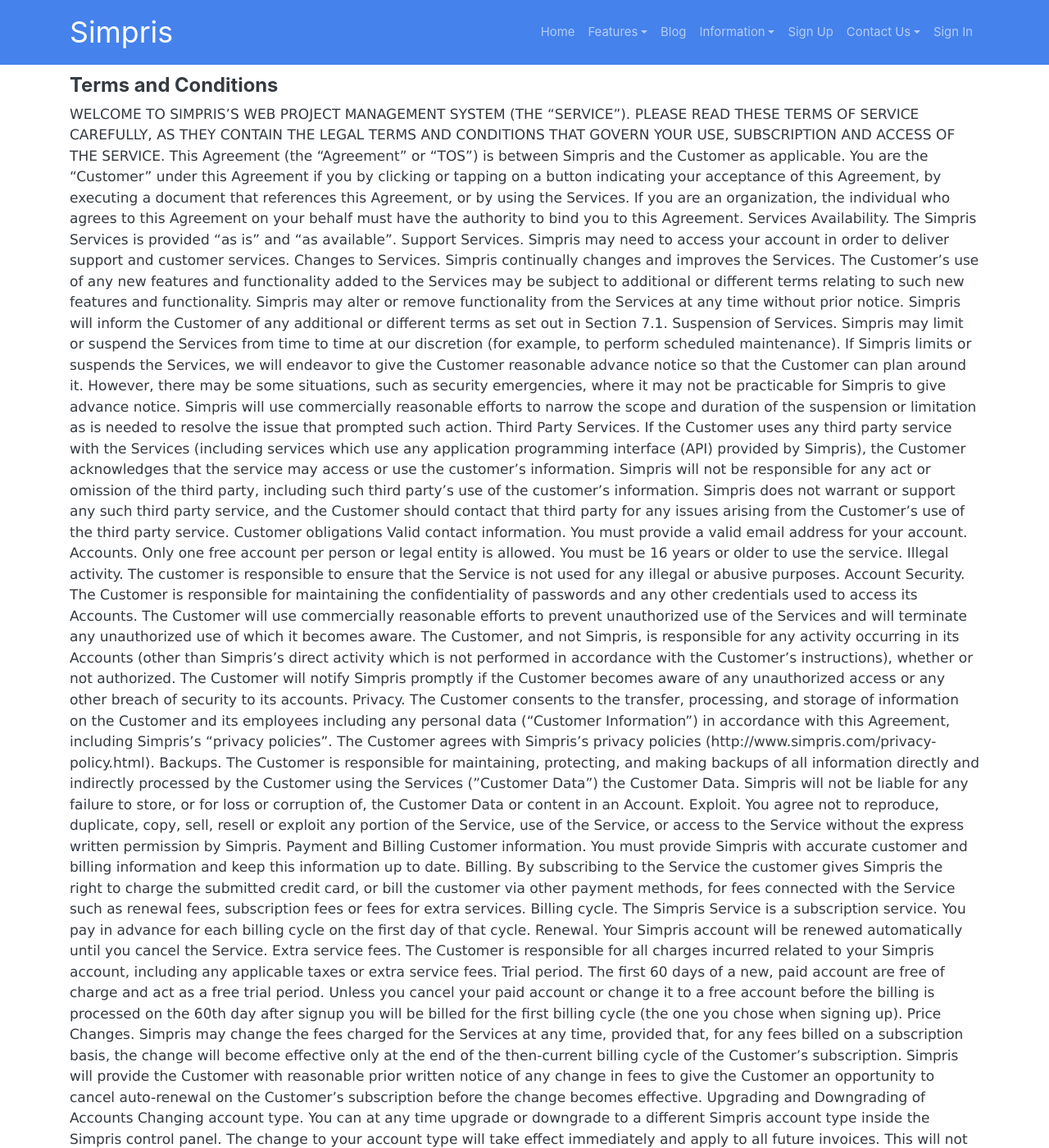
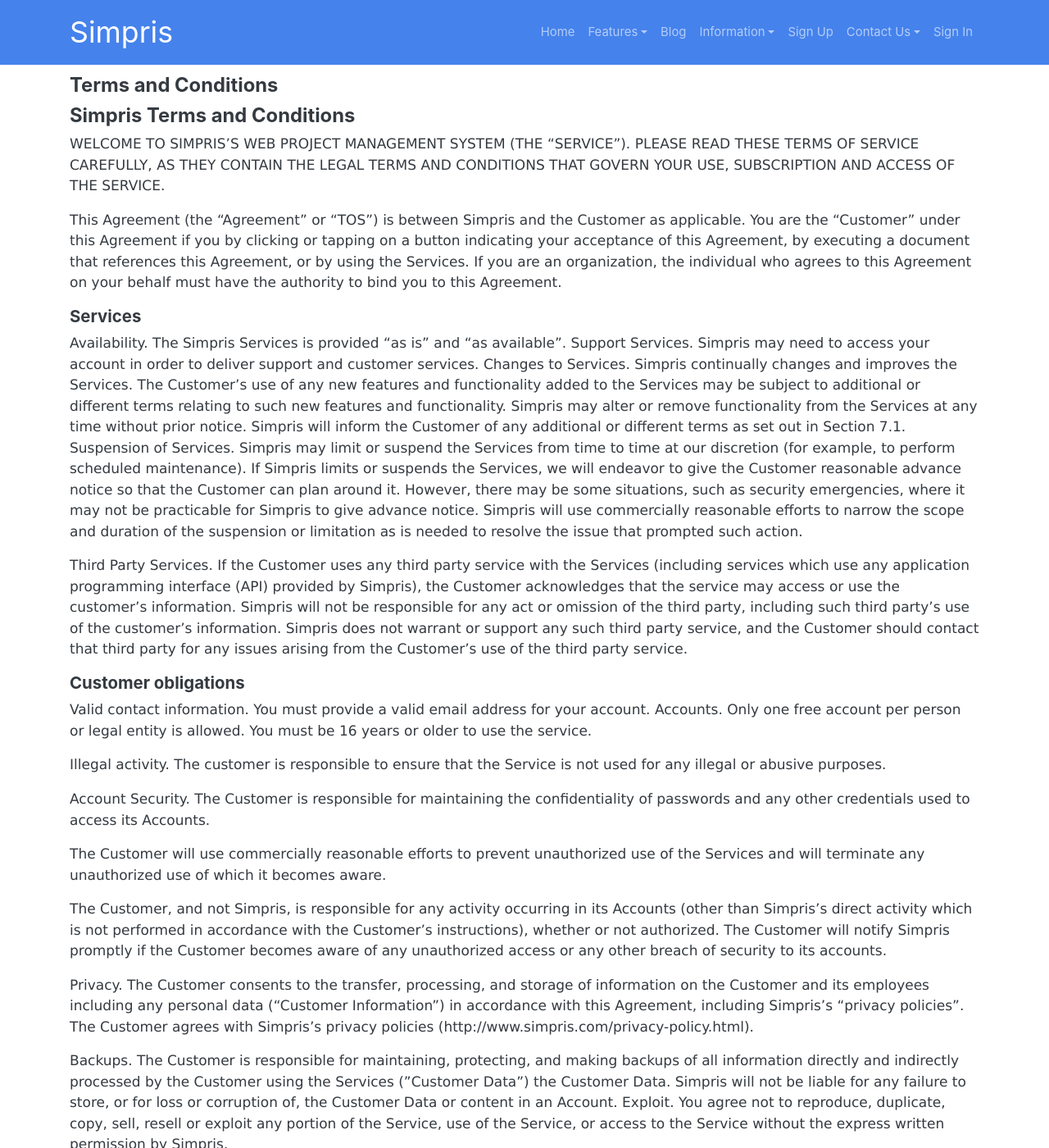
Before and after one commit to Grafrajohn/si, a Jekyll site: the page built from terms.markdown, in a window 1280 px wide and 1400 px high. Shown: the whole window at 82% size. Built offline with Jekyll 4.4.1, drawn with Linux system fonts in a browser that asks for light colours; nearby versions of some CDN libraries; some of the changed text lies outside the part shown.

Commit message:
Improve privacy and terms text

```diff
--- a/privacy.markdown
+++ b/privacy.markdown
@@ -5,7 +5,7 @@
 layout: page
 ---
 
-# Simpris Terms and Conditions
+# Simpris Privacy Policy
 
 Goodly Code Limited ("Simpris") operates several websites including Simpris.com and related
 subdomains. It is Simpris's policy to respect your privacy regarding any information we may collect
--- a/terms.markdown
+++ b/terms.markdown
@@ -5,110 +5,192 @@
 layout: page
 ---
 
+# Simpris Terms and Conditions
+
 WELCOME TO SIMPRIS’S WEB PROJECT MANAGEMENT SYSTEM (THE “SERVICE”). PLEASE READ THESE TERMS OF SERVICE CAREFULLY, AS THEY CONTAIN THE LEGAL TERMS AND CONDITIONS THAT GOVERN YOUR USE, SUBSCRIPTION AND ACCESS OF THE SERVICE.
+
 This Agreement (the “Agreement” or “TOS”) is between Simpris and the Customer as applicable. You are the “Customer” under this Agreement if you by clicking or tapping on a button indicating your acceptance of this Agreement, by executing a document that references this Agreement, or by using the Services. If you are an organization, the individual who agrees to this Agreement on your behalf must have the authority to bind you to this Agreement.
-Services
+
+## Services
+
 Availability. The Simpris Services is provided “as is” and “as available”.
 Support Services. Simpris may need to access your account in order to deliver support and customer services.
 Changes to Services. Simpris continually changes and improves the Services. The Customer’s use of any new features and functionality added to the Services may be subject to additional or different terms relating to such new features and functionality. Simpris may alter or remove functionality from the Services at any time without prior notice. Simpris will inform the Customer of any additional or different terms as set out in Section 7.1.
 Suspension of Services. Simpris may limit or suspend the Services from time to time at our discretion (for example, to perform scheduled maintenance). If Simpris limits or suspends the Services, we will endeavor to give the Customer reasonable advance notice so that the Customer can plan around it. However, there may be some situations, such as security emergencies, where it may not be practicable for Simpris to give advance notice. Simpris will use commercially reasonable efforts to narrow the scope and duration of the suspension or limitation as is needed to resolve the issue that prompted such action.
+
 Third Party Services. If the Customer uses any third party service with the Services (including services which use any application programming interface (API) provided by Simpris), the Customer acknowledges that the service may access or use the customer’s information. Simpris will not be responsible for any act or omission of the third party, including such third party’s use of the customer’s information. Simpris does not warrant or support any such third party service, and the Customer should contact that third party for any issues arising from the Customer’s use of the third party service.
-Customer obligations
+
+## Customer obligations
+
 Valid contact information. You must provide a valid email address for your account.
 Accounts. Only one free account per person or legal entity is allowed. You must be 16 years or older to use the service.
+
 Illegal activity. The customer is responsible to ensure that the Service is not used for any illegal or abusive purposes.
+
 Account Security. The Customer is responsible for maintaining the confidentiality of passwords and any other credentials used to access its Accounts.
+
 The Customer will use commercially reasonable efforts to prevent unauthorized use of the Services and will terminate any unauthorized use of which it becomes aware.
+
 The Customer, and not Simpris, is responsible for any activity occurring in its Accounts (other than Simpris’s direct activity which is not performed in accordance with the Customer’s instructions), whether or not authorized.
 The Customer will notify Simpris promptly if the Customer becomes aware of any unauthorized access or any other breach of security to its accounts.
+
 Privacy. The Customer consents to the transfer, processing, and storage of information on the Customer and its employees including any personal data (“Customer Information”) in accordance with this Agreement, including Simpris’s “privacy policies”. The Customer agrees with Simpris’s privacy policies (http://www.simpris.com/privacy-policy.html).
+
 Backups. The Customer is responsible for maintaining, protecting, and making backups of all information directly and indirectly processed by the Customer using the Services (”Customer Data”) the Customer Data. Simpris will not be liable for any failure to store, or for loss or corruption of, the Customer Data or content in an Account.
 Exploit. You agree not to reproduce, duplicate, copy, sell, resell or exploit any portion of the Service, use of the Service, or access to the Service without the express written permission by Simpris.
-Payment and Billing
+
+## Payment and Billing
+
 Customer information. You must provide Simpris with accurate customer and billing information and keep this information up to date.
+
 Billing. By subscribing to the Service the customer gives Simpris the right to charge the submitted credit card, or bill the customer via other payment methods, for fees connected with the Service such as renewal fees, subscription fees or fees for extra services.
+
 Billing cycle. The Simpris Service is a subscription service. You pay in advance for each billing cycle on the first day of that cycle.
+
 Renewal. Your Simpris account will be renewed automatically until you cancel the Service.
+
 Extra service fees. The Customer is responsible for all charges incurred related to your Simpris account, including any applicable taxes or extra service fees.
+
 Trial period. The first 60 days of a new, paid account are free of charge and act as a free trial period. Unless you cancel your paid account or change it to a free account before the billing is processed on the 60th day after signup you will be billed for the first billing cycle (the one you chose when signing up).
+
 Price Changes. Simpris may change the fees charged for the Services at any time, provided that, for any fees billed on a subscription basis, the change will become effective only at the end of the then-current billing cycle of the Customer’s subscription. Simpris will provide the Customer with reasonable prior written notice of any change in fees to give the Customer an opportunity to cancel auto-renewal on the Customer’s subscription before the change becomes effective.
-Upgrading and Downgrading of Accounts
+
+## Upgrading and Downgrading of Accounts
+
 Changing account type. You can at any time upgrade or downgrade to a different Simpris account type inside the Simpris control panel. The change to your account type will take effect immediately and apply to all future invoices. This will not apply to customers with an Enterprise account.
+
 Billing procedure for upgrade. After an upgrade you will be billed immediately for the remaining time until the next renewal (the amount will be reduced with what you have already paid).
+
 Billing procedure for downgrade. After a downgrade you will be billed at the next renewal date.
-Cancellation and Termination of Service
+
+## Cancellation and Termination of Service
+
 Cancellation. You may at any time cancel your Simpris account inside the Simpris control panel provided that any past invoices have been paid. Simpris also accepts cancellations via email or phone if you give the correct account number and Simpris can verify the account number by subsequent follow up email. Simpris reserves the right to discontinue the Service at any time after a 30-day notice via email.
+
 Termination. In case of any breach of the Agreement by the Customer (including any late or non payment), Simpris may terminate this Agreement with immediate effect without any liability to the Customer.
-API Usage
+
+## API Usage
+
 Availability. The Simpris API is provided “as is” and “as available”.
+
 Throttling. Simpris reserves the right to limit the amount of allowed requests to the API (throttling).
 Blocking. Simpris reserves the right to block the use of the API entirely for specific accounts or IP addresses if they are deemed by Simpris to be using the API in an illegal, abusive or otherwise excessive manner.
-Changes to Terms of Service
+
+## Changes to Terms of Service
+
 Changes to TOS. Occasionally we may, in our sole discretion, make changes to these Terms of Service. We announce important changes to our TOS upon logging in to your Simpris account. The current TOS are always available at Simpris’s webpage http://www.simpris.com/terms-of-service.html. By continuing to use the Service after those changes are made, you are expressing and acknowledging your acceptance of the changes.
-Use of Customer’s Name and Company Name
+
+## Use of Customer’s Name and Company Name
+
 Use of customer name. Simpris reserves the right to use your name and/or company name as a reference for marketing or promotional purposes on the Simpris.com website and other communication with existing or potential Simpris customers. To decline Simpris this right you need to email support@Simpris.com stating that you do not wish to be used as a reference.
-Intellectual Property
+
+## Intellectual Property
+
 Ownership and Rights. As between the parties, the Customer retains ownership of all intellectual property rights in the Customer Data and its trademarks etc, and Simpris retains ownership of all intellectual property rights in the Services.
+
 Brand and Trademark. Except as permitted by Simpris’s brand and trademark use policies, this Agreement does not grant the Customer any right to use Simpris’s trademarks or other brand elements.
-Information Rights and Publicity
+
+## Information Rights and Publicity
+
 Processing and Statistics. Simpris reserves the right to process and aggregate data for analysis and statistics.
 Publication. Simpris will not publish or use identifiable customer data in marketing or any other public purpose without explicit consent from the customer.
+
 Sharing of data. Simpris will not share any Customer Information with any third parties unless:
 Simpris has your consent for any Customer Information or any third party's consent for the third party's Customer Information;
+
 Or
+
 Simpris concludes that it is required by law or has a good faith belief that access, preservation or disclosure of Customer Information is reasonably necessary to protect the rights, property or safety of Simpris, its users or the public;
+
 Or
+
 Simpris provides Customer Information in certain limited circumstances to third parties to carry out tasks on Simpris's behalf (e.g., billing or data storage) with strict restrictions that prevent the data from being used or shared except as directed by Simpris.
+
 Processing of personal data. When providing the Services, Simpris shall, and shall procure that its subcontractors shall:
-at all times take appropriate technical and organizational measures against unauthorized or unlawful processing of personal data; and
-shall not transfer any personal data without appropriate consent and clearance and
+* at all times take appropriate technical and organizational measures against unauthorized or unlawful processing of personal data; and
+* shall not transfer any personal data without appropriate consent and clearance and
 only process the personal data in accordance with the instructions given by the party responsible for the personal data.
-Security
+
+## Security
+
 Customer Data. Simpris will store and process Customer Data in a manner consistent with industry security standards. Simpris has implemented technical, organizational, and administrative systems, policies, and procedures to help ensure the security, integrity, and confidentiality of Customer Data and to mitigate the risk of unauthorized access to or use of Customer Data.
+
 Notification of Security Breach. In the event of a security breach that may affect you or anyone using the service, we’ll notify you of the breach and provide a description of what happened. The Customer is responsible to take immediate action on such notification, if necessary, in order to minimize the possible impact of the security breach.
-Confidentiality
+
+## Confidentiality
+
 Definition. “Confidential Information” means information disclosed by a party to the other party in connection with the use of the Services that is marked as confidential or would reasonably be considered as confidential under the circumstances. Customer Data and Customer Information is the Customer’s Confidential Information. Despite the foregoing, Confidential Information does not include information that:
-is or becomes public through no fault of the recipient;
-the recipient of the Confidential Information already lawfully knew;
-was rightfully given to the recipient by a third party; or
-was independently developed by the recipient without reference to the disclosing party’s Confidential Information.
+* is or becomes public through no fault of the recipient;
+* the recipient of the Confidential Information already lawfully knew;
+* was rightfully given to the recipient by a third party; or
+* was independently developed by the recipient without reference to the disclosing party’s Confidential Information.
+
 Confidentiality. Each party will:
 protect the other party’s Confidential Information using commercially reasonable efforts; and
-not disclose the Confidential Information, except to affiliates, employees, contractors, agents, and professional advisors who need to know it and who have agreed in writing to keep it confidential. Each party (and any permitted recipient to whom a party has disclosed Confidential Information of the other party) may use Confidential Information only to exercise rights and fulfill its obligations under this Agreement. Nothing in this Agreement will prevent Simpris from using or disclosing the Customer’s Confidential Information in any manner permitted by Simpris’s privacy policy (http://www.simpris.com/privacy-policy.html).
+not disclose the Confidential Information, except to affiliates, employees, contractors, agents, and professional advisors who need to know it and who have agreed in writing to keep it confidential. Each party (and any permitted recipient to whom a party has disclosed Confidential Information of the other party) may use Confidential Information only to exercise rights and fulfill its obligations under this Agreement. Nothing in this Agreement will prevent Simpris from using or disclosing the Customer’s Confidential Information in any manner permitted by
+Simpris’s privacy policy (https://www.simpris.com/privacy.html).
+
 Compelled Disclosure. Each party may disclose the other party’s Confidential Information when required by law or legal process, but only after it, if permitted by law:
 uses commercially reasonable efforts to notify the other party; and
 gives the other party the opportunity to challenge the requirement to disclose.
-Contracting Entity
+
+## Contracting Entity
+
 Simpris. The Service is provided by Goodly Code Limited (registered UK company no 06071854) and the references to “Simpris”, “we”, “us”, and “our” are references to Goodly Code Limited, a British company located at 51 Hambling Drive, Beverley, East Riding of Yorkshire, HU17 9GD, United Kingdom.
-Assignment
+
+## Assignment
+
 The Customer will not delegate, subcontract, transfer or assign this Agreement or any of its rights or obligations, without the prior written consent.
-Other Terms
+
+## Other Terms
+
 Entire Agreement. This Agreement (including any documents incorporated herein by reference to a URL or otherwise), and any sales quote or other sales document prepared for the Customer by Simpris referencing this Agreement (“Sales Document”) constitute the entire agreement between you and Simpris and they supersede any other prior or contemporaneous agreements, terms and conditions, written or oral concerning its subject matter. Any terms and conditions appearing on a purchase order or similar document issued by the Customer do not apply to the Services, do not override or form a part of this Agreement, and are void.
+
 Precedence. To the extent any conflict exists between them, any sales document provided by Simpris prevails over this Agreement, and this Agreement prevails over any additional terms with respect to the Services not approved by Simpris in writing.
+
 Force Majeure. Neither Simpris nor the Customer will be liable for inadequate performance to the extent caused by a condition (for example, natural disaster, act of war or terrorism, riot, governmental action, or internet disturbance) that was beyond the party’s reasonable control.
+
 Independent Contractors. The relationship between Simpris and you is that of independent contractors, and not legal partners, employees, or agents of each other.
-Disclaimer
+
+## Disclaimer
+
 Disclaimer. Simpris gives no warranties regarding the correctness of the data collected with the Service or any potential corruption or loss of such data.
+
 Third party. Simpris may use third party vendors and hosting partners to provide the necessary hardware, software, networking, and related technology required to run the Service. Simpris is not responsible for any failures attributable to third parties.
-Warranties
+
+## Warranties
+
 Warranties. You understand and agree that the Service is provided "as is" and Simpris, its affiliates, suppliers and Resellers expressly disclaim all warranties of any kind, express or implied, including without limitation any warranty of merchantability, fitness for a particular purpose, non-infringement or bailment of your data on Simpris's servers. Simpris, its affiliates, suppliers and Resellers make no warranty or representation regarding the results that may be obtained from the use of the Service, the security of the Service, or that the Service will meet any user's requirements. Use of the Service is at Your sole risk. You will be solely responsible for any damage to You resulting from the use of the Service. The entire risk arising out of use, security or performance of the Service remains with You. No oral or written information or advice given by Simpris or its authorized representatives shall create a warranty or in any way increase the scope of Simpris's obligations. Without limiting the foregoing, the Service is not designed or licensed for use in hazardous environments requiring fail-safe controls, including without limitation operation of nuclear facilities, aircraft navigation/communication systems, air traffic control, and life support or weapons systems. Without limiting the generality of the foregoing, Simpris, its affiliates, suppliers and Resellers specifically disclaim any express or implied warranty of fitness for such purposes.
+
 Embargoes. The Customer represents and warrants that it is not barred by any applicable laws from being supplied with the Services. The Services may not be used in any country that is subject to an embargo by the United States or European Union applicable to the Services. The Customer will ensure that:
 it does not use the Services in violation of any export restriction or embargo by the United States; and
 it does not provide access to the Services to persons on the U.S. Department of Commerce’s Denied Persons List or Entity List, or the U.S. Treasury Department’s list of Specially Designated Nationals.
-Limitation of Liability
+
+##Limitation of Liability
+
 General. Your use of the Service is at your sole risk. The service is provided on an “as is” and “as available” basis.
+
 Liability. You expressly understand and agree that Simpris shall not be liable for any direct, indirect, incidental, special, consequential or exemplary damages, including but not limited to, damages for loss of profits, goodwill, use, data or other intangible losses (even if Simpris has been advised of the possibility of such damages), resulting from e.g. (but not limited to):
 the use or the inability to use the Simpris service;
 the cost of procurement of substitute goods and services resulting from any goods, data, information or services purchased or obtained or messages received or transactions entered into through or from the Simpris service;
 unauthorized access to or alteration of your transmissions or data;
 statements or conduct of any third party on the Simpris service; or
 any other matter relating to the Simpris service.
+
 Responsibility of decisions. Any decisions or claims you make based on data from the Simpris Service are your sole responsibility. Simpris shall not be held liable for any such decisions or claims.
+
 Damage and losses. In no event shall Simpris's total liability to you for all damages, losses, and causes of action (whether in contract, tort (including, but not limited to, negligence), or otherwise) exceed the amount paid by you, if any, for using the Service during the 12 months preceding the event causing the loss.
-Indemnification
+
+## Indemnification
+
 Indemnification. You agree to indemnify, defend and hold harmless Simpris and its officers, directors, employees, consultants and agents from any and all third party claims, liability, damages and/or costs (including, but not limited to, attorney fees) arising from your use of the Simpris Service, your violation of the TOS or your infringement, or infringement by any other user of your account, any intellectual property or other right of any person or entity.
-Other
+
+## Other
+
 Competent authority. If any part of this Terms of Service would be determined by any competent authority to be invalid, unlawful or unenforceable, the remainder of the Terms of Service shall continue to be valid and enforceable to the fullest extent permitted by law.
-Dispute
+
+## Dispute
+
 Governed law. This contract shall be governed by the substantive law of the United Kingdom where Goodly Code Ltd has its domicile.
+
 Dispute. The Kingston Upon Hull Combined Court in the United Kingdom shall solve any dispute, controversy or claim arising out of or in connection with this contract, or the breach, termination or invalidity thereof. Notwithstanding this, Simpris will be entitled to enforce any infringement of Simpris’s intellectual property and any non-payment of fees due to Simpris in the courts of any jurisdiction in which such infringement is occurring or in which the Customer is incorporated.
```
